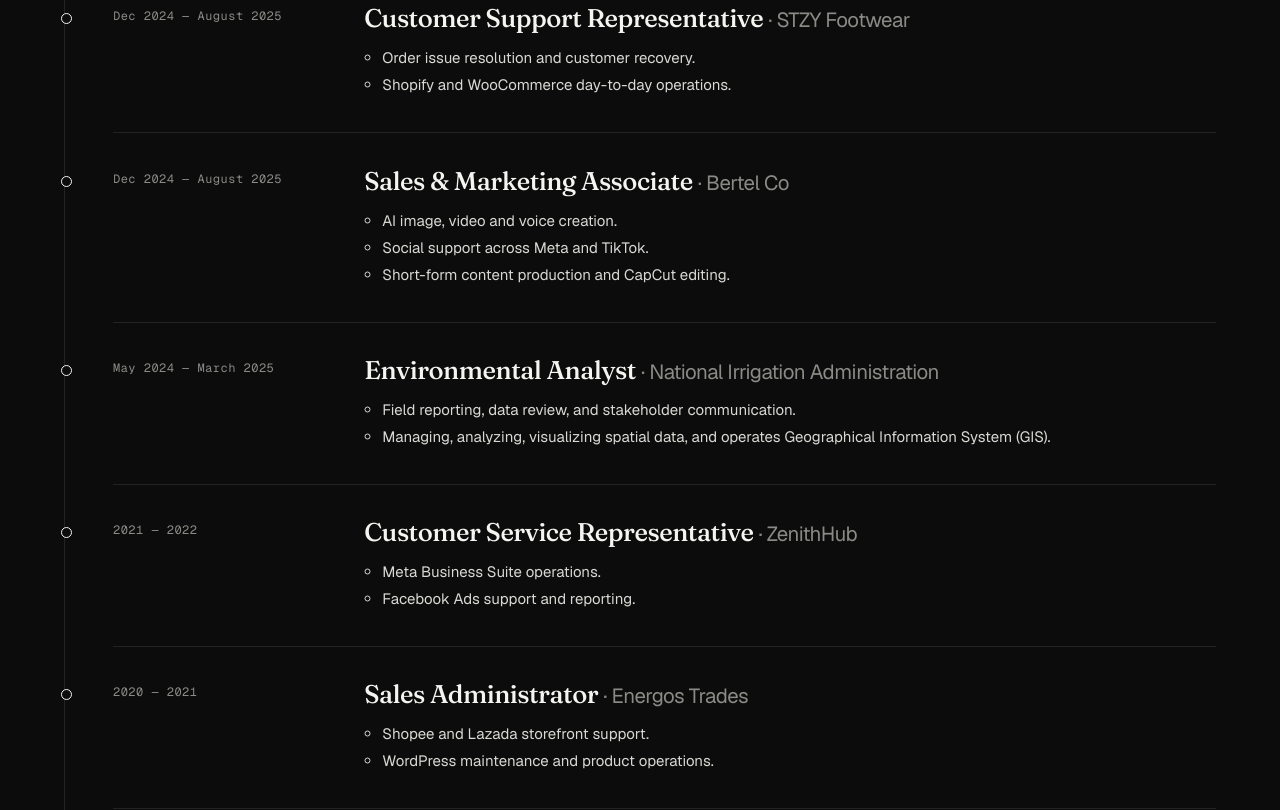
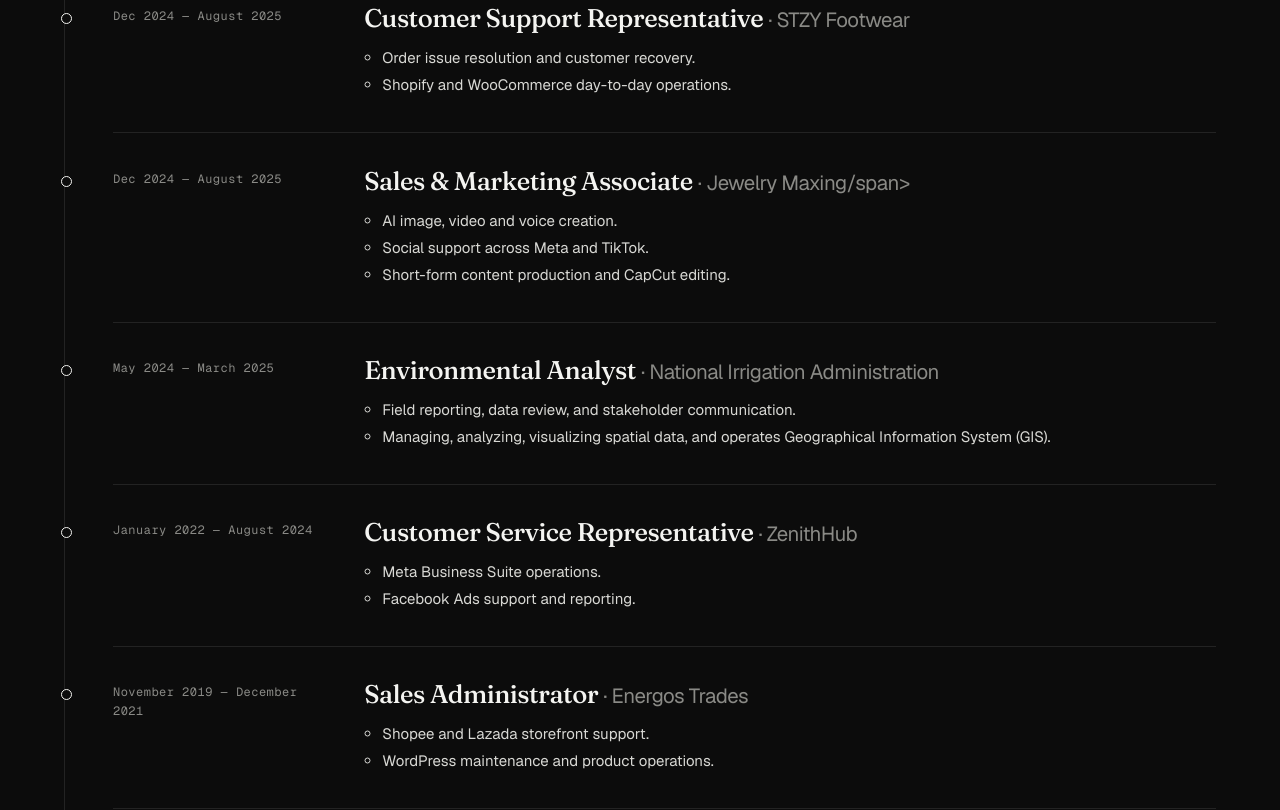
Before and after one commit to harveyjules-ops/PortfolioWebsite, a plain HTML site: page index.html in a window 1280 px wide. Shown: the part 2244-3054 px from the top of the page. Drawn offline with nearby package versions, Linux system fonts and the light colour scheme.

Commit message:
index.html

```diff
--- a/index.html
+++ b/index.html
@@ -182,7 +182,7 @@
         <li class="timeline__item reveal">
           <div class="timeline__when">Dec 2024 — August 2025</div>
           <div class="timeline__body">
-            <h3>Sales & Marketing Associate <span>· Bertel Co</span></h3>
+            <h3>Sales & Marketing Associate <span>· Jewelry Maxing/span></h3>
             <ul>
               <li>AI image, video and voice creation.</li>
               <li>Social support across Meta and TikTok.</li>
@@ -201,7 +201,7 @@
           </div>
         </li>
         <li class="timeline__item reveal">
-          <div class="timeline__when">2021 — 2022</div>
+          <div class="timeline__when">January 2022 — August 2024</div>
           <div class="timeline__body">
             <h3>Customer Service Representative <span>· ZenithHub</span></h3>
             <ul>
@@ -211,7 +211,7 @@
           </div>
         </li>
         <li class="timeline__item reveal">
-          <div class="timeline__when">2020 — 2021</div>
+          <div class="timeline__when">November 2019 — December 2021</div>
           <div class="timeline__body">
             <h3>Sales Administrator <span>· Energos Trades</span></h3>
             <ul>
```
